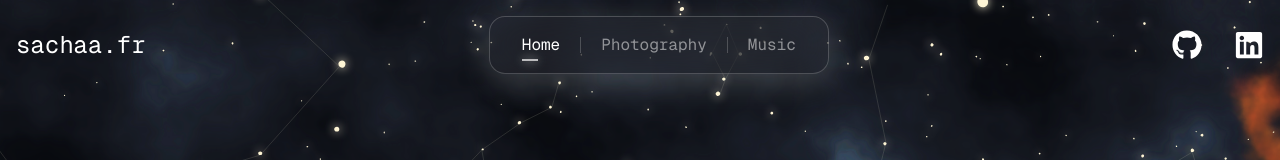
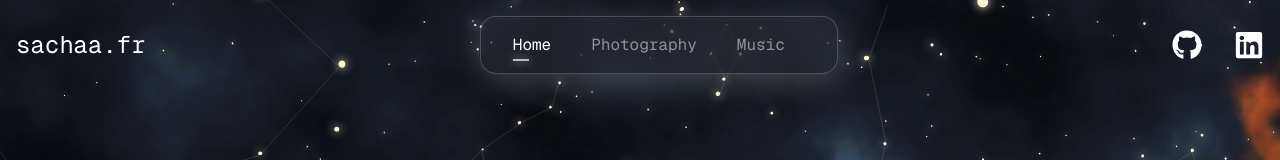
Before and after one commit to Blackers33/portfolio, a Next.js app: page / in a window 1280 px wide. Shown: the top 160 px of the page. Built offline with nearby package versions, Linux system fonts and the light colour scheme.

Commit message:
feature navbar half working

```diff
--- a/src/components/Navbar.tsx
+++ b/src/components/Navbar.tsx
@@ -1,19 +1,43 @@
+import { Url } from "next/dist/shared/lib/router/router";
 import Link from "next/link";
 import React from "react";
 import { FaGithub, FaLinkedin } from "react-icons/fa";
 
-type NavElement = { title: String, url : String}
+type NavElement = { title: string; url: Url };
 
 export default function Navbar() {
+	const navElements: NavElement[] = [
+		{ title: "Home", url: "/#" },
+		{ title: "Photography", url: "/photography" },
+		{ title: "Music", url: "/music" },
+	];
 
+	const activePage: string = "Home";
 
-    const navElements: NavElement[] = [
-			{ title: "Home", url: "/#" },
-			{ title: "Photography", url: "/photography" },
-			{ title: "Music", url: "/music" },
-		];
+	function elementDisplay(element: NavElement, index: number) {
+		return (
+			<div className='flex items-center'>
+				<Link
+					href={element.url}
+					className={`font-mono pr-5 relative group ${
+						activePage === element.title
+							? "text-white"
+							: "text-white/50 hover:text-secondary transition-colors"
+					}`}
+				>
+					{element.title}
+					<span
+						className={`absolute bottom-[-4px] left-0 h-[2px] shadow-[0_0_10px_rgba(255,255,255,0.7)] transition-all duration-300 ease-in-out ${
+							activePage === element.title
+								? "w-4 opacity-100 bg-white/70"
+								: "w-0 opacity-0 group-hover:w-4 group-hover:opacity-100 bg-secondary"
+						}`}
+					></span>
+				</Link>
 
-	const activePage: string = "home";
+			</div>
+		);
+	}
 
 	return (
 		<div className='fixed top-0 w-screen z-2'>
@@ -22,65 +46,7 @@ export default function Navbar() {
 					sachaa.fr
 				</div>
 				<nav className='backdrop-blur-xl bg-white/5 rounded-2xl shadow-[0_8px_32px_0_rgba(231,238,235,0.2)] border border-white/20 flex items-center justify-between px-8 py-4 w-full sm:w-auto gap-5'>
-					<div className='flex items-center'>
-						<Link
-							href='/#'
-							className={`font-mono pr-5 relative group ${
-								activePage === "home"
-									? "text-white"
-									: "text-white/50 hover:text-white transition-colors"
-							}`}
-						>
-							Home
-							<span
-								className={`absolute bottom-[-4px] left-0 h-[2px] bg-white/70 shadow-[0_0_10px_rgba(255,255,255,0.7)] transition-all duration-300 ease-in-out ${
-									activePage === "home"
-										? "w-4 opacity-100"
-										: "w-0 opacity-0 group-hover:w-4 group-hover:opacity-100"
-								}`}
-							></span>
-						</Link>
-						<div className='h-4 w-px bg-white/20'></div>
-					</div>
-
-					<div className='flex items-center'>
-						<Link
-							href='/pricing'
-							className={`font-mono pr-5 relative group ${
-								activePage === "photography"
-									? "text-white"
-									: "text-white/50 hover:text-secondary transition-colors"
-							}`}
-						>
-							Photography
-							<span
-								className={`absolute bottom-[-4px] left-0 h-[2px] shadow-[0_0_10px_rgba(255,255,255,0.7)] transition-all duration-300 ease-in-out ${
-									activePage === "photography"
-										? "w-4 opacity-100 bg-white/70"
-										: "w-0 opacity-0 group-hover:w-4 group-hover:opacity-100 bg-secondary"
-								}`}
-							></span>
-						</Link>
-						<div className='h-4 w-px bg-white/20'></div>
-					</div>
-
-					<Link
-						href='/about'
-						className={`font-mono relative group ${
-							activePage === "music"
-								? "text-white"
-								: "text-white/50 hover:text-white transition-colors"
-						}`}
-					>
-						Music
-						<span
-							className={`absolute bottom-[-4px] left-0 h-[2px] bg-white/70 shadow-[0_0_10px_rgba(255,255,255,0.7)] transition-all duration-300 ease-in-out ${
-								activePage === "music"
-									? "w-4 opacity-100"
-									: "w-0 opacity-0 group-hover:w-4 group-hover:opacity-100"
-							}`}
-						></span>
-					</Link>
+					{navElements.map((element, index)=> elementDisplay(element, index))}
 				</nav>
 				<div className='hidden md:flex self-center space-x-8 '>
 					<Link
```
